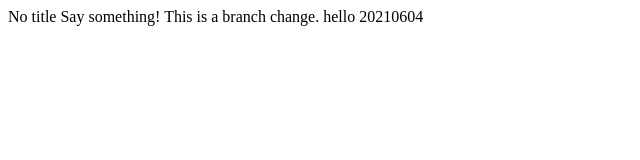
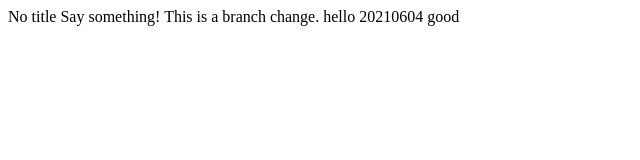
Before and after one commit to FlyingHarryLin/Hello-world, a plain HTML site: page index.html in a window 1280 px wide. Shown: the full height of the page, 0-640 px from the left. Drawn offline with Linux system fonts and the light colour scheme.

Commit message:
Update index.html

```diff
--- a/index.html
+++ b/index.html
@@ -5,5 +5,6 @@
   Say something!
   This is a branch change.
     hello 20210604
+  good
 </body>
 </html>
```
